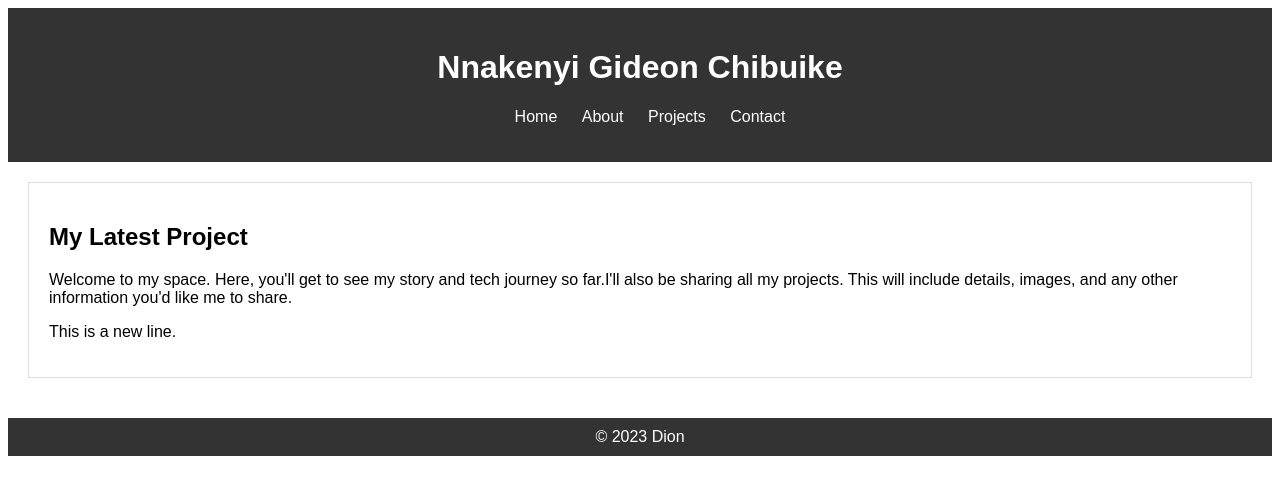
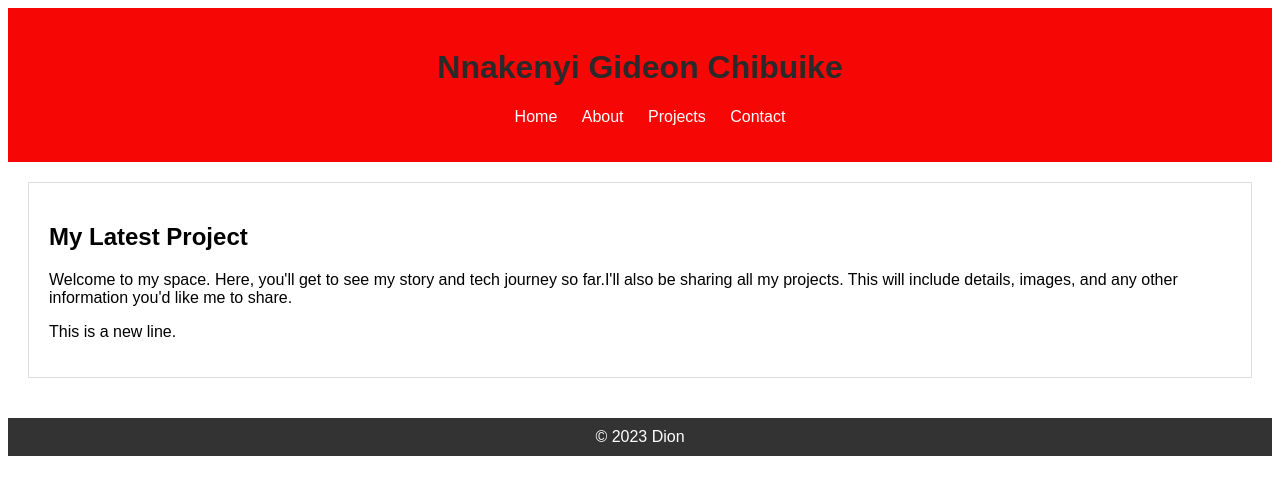
Before and after one commit to Dion57/Dion57, a plain HTML site: page index.html in a window 1280 px wide. Drawn offline with Linux system fonts and the light colour scheme; files that its build step writes are made by us from their sources.

Commit message:
Update index.html

```diff
--- a/index.html
+++ b/index.html
@@ -4,7 +4,7 @@
     <meta charset="UTF-8">
     <meta name="viewport" content="width=device-width, initial-scale=1.0">
     <title>Nnakenyi Gideon Chibuike</title>
-    <link rel="stylesheet" href="/CSS/style.css">
+    <link rel="stylesheet" href="project.css">
 </head>
 <body>
     <header>
```
